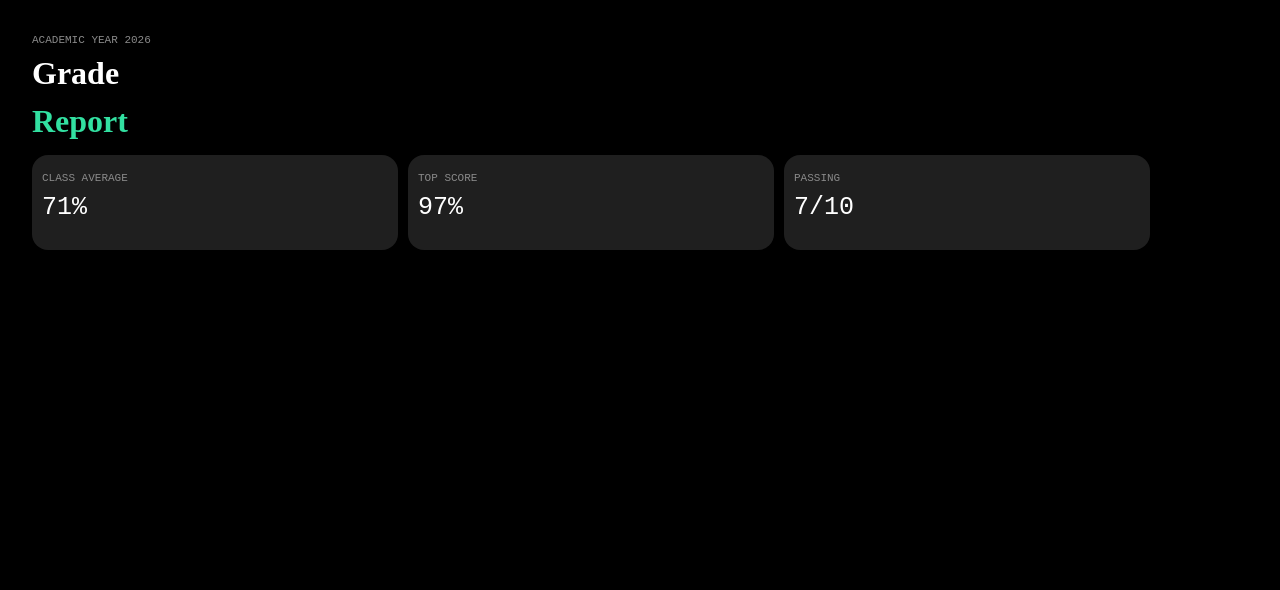
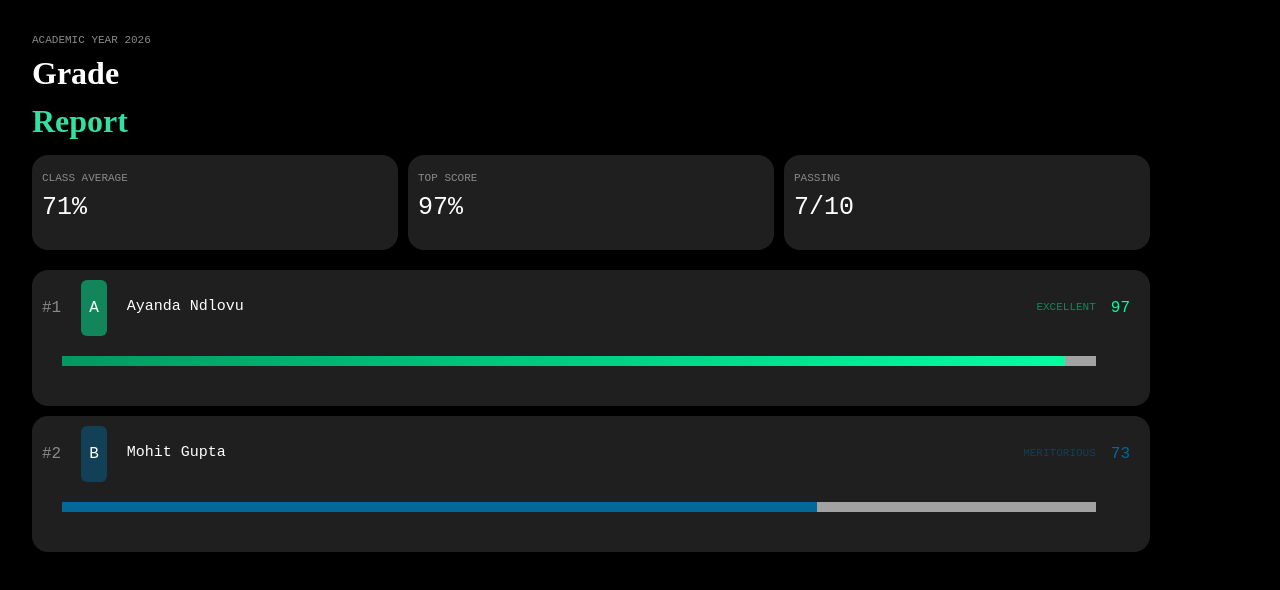
Before and after one commit to blebopo/grade-report, a React (Vite) app: page / in a window 1280 px wide. Shown: the top 590 px of the page. Built offline with nearby package versions, Linux system fonts and the light colour scheme.

Commit message:
Feature: Report card functionality complete.

```diff
--- a/src/components/ReportCard.tsx
+++ b/src/components/ReportCard.tsx
@@ -1,22 +1,39 @@
+import "../styles/ReportCard.css";
+import { reportCardColors } from  "../types/colors"
+import { gradeRanges } from "../types/grades";
+
 interface ReportCardProps {
   id: number;
-  symbol: string;
   studentName: string;
-  symbolDescription: string;
   gradePercentage: number;
 }
 
 export default function ReportCardComponent({
   id,
-  symbol,
   studentName,
-  symbolDescription,
   gradePercentage,
 }: ReportCardProps) {
+
+  const grade = gradeRanges.filter(grade => grade.min <= gradePercentage && grade.max >= gradePercentage)[0];
+  const fillRatio = gradePercentage;
+  const emptyRatio = 100 - gradePercentage;
+
   return (
-    <>
+    <div className="report-card">
       {/* First row of components */}
-      <span>{id}</span>
-    </>
+      <div className="report-card__first-row">
+        <span className="student-rank">#{id}</span>
+        <span className="grade-symbol" style={{ backgroundColor: grade.color }}>{grade.symbol}</span>
+        <span className="student-name">{studentName}</span>
+        <span className="symbol-description" style={{ color: grade.color }}>
+          {grade.description.toUpperCase()}
+        </span>
+        <span className="grade-percentage" style={{ color: grade.percentageColor }}>{gradePercentage}</span>
+      </div>
+      <div className="report-card__second-row">
+        <div className="student-percentage" style={{flexGrow : fillRatio, background: `linear-gradient(to right, ${grade.gradientFrom}, ${grade.percentageColor})`}}></div>
+        <div className="total-percentage-bar" style={{flexGrow: emptyRatio}}></div>
+      </div>
+    </div>
   );
 }
--- a/src/pages/GradeReport.tsx
+++ b/src/pages/GradeReport.tsx
@@ -1,5 +1,6 @@
 import GradeReportHeaderComponent from "../components/GradeReportHeader";
 import GradeSummaryCardComponent from "../components/GradeSummaryCard";
+import ReportCardComponent from "../components/ReportCard";
 import "../styles/GradeReport.css";
 
 export default function GradeReportPage() {
@@ -11,6 +12,19 @@ export default function GradeReportPage() {
         <GradeSummaryCardComponent title="top score" value="97%" />
         <GradeSummaryCardComponent title="passing" value="7/10" />
       </div>
+      <div className="student-reports">
+        <ReportCardComponent
+          id={1}
+          studentName="Ayanda Ndlovu"
+          gradePercentage={97}
+        />
+        <ReportCardComponent
+          id={2}
+          studentName="Mohit Gupta"
+          gradePercentage={73}
+        />
+      </div>
+
     </>
   );
 }
--- a/src/styles/GradeReport.css
+++ b/src/styles/GradeReport.css
@@ -10,3 +10,5 @@ body {
   display: flex;
   flex-wrap: wrap;
 }
+
+/* Report Card */
--- /dev/null
+++ b/src/styles/ReportCard.css
@@ -0,0 +1,67 @@
+.report-card {
+  background-color: #1f1f1f;
+  margin-right: 10px;
+  margin-top: 10px;
+  margin-bottom: 10px;
+  padding: 10px 20px 20px 10px;
+  border-radius: 16px;
+  min-width: 356px;
+  min-height: 65px;
+
+  display: flex;
+  flex-direction: column;
+}
+
+.report-card__first-row {
+  display: flex;
+  align-items: center;
+}
+
+.grade-symbol {
+  margin-left: 20px;
+  margin-right: 20px;
+  color: white;
+  padding: 8px;
+  border-radius: 6px;
+  line-height: 2.5;
+  font-weight: 500;
+}
+
+.student-name {
+  color: white;
+  font-weight: medium;
+  font-size: 15px;
+}
+
+.symbol-description {
+  flex-grow: 3;
+  text-align: right;
+  margin-right: 15px;
+  font-size: 11px;
+}
+
+.grade-percantage{
+  font-size: 20px;
+  font-weight: 500;
+}
+
+.report-card__second-row{
+    display: flex;
+    justify-content: center;
+    width: 95%;
+    height: 10px;
+    margin: 20px
+}
+
+.total-percentage-bar{
+  background-color: #A2A2A2;
+  height: 10px;
+  flex-grow: 91;
+}
+
+.student-percentage{
+    flex-grow: 9;
+    background: linear-gradient(to right, #03ffa3, #1f1f1f);
+    background-color: yellowgreen;
+    transition: flex-grow 0.3s ease;
+}
--- /dev/null
+++ b/src/types/colors.ts
@@ -0,0 +1,9 @@
+export const reportCardColors = [
+  {
+    "A": "#03FFA275",
+    "B": "#02679975",
+    "C": "#FFFF0375",
+    "D": "#FF9E0175",
+    "F": "#FF1C0375"
+  },
+];
--- /dev/null
+++ b/src/types/gradeSymbols.ts
@@ -0,0 +1,3 @@
+export const gradeSymbols = {
+
+}
--- /dev/null
+++ b/src/types/grades.ts
@@ -0,0 +1,17 @@
+export interface GradeRange {
+  min: number;
+  max: number;
+  symbol: string;
+  description: string;
+  color: string;
+  percentageColor: string;
+  gradientFrom: string;
+}
+
+export const gradeRanges: GradeRange[] = [
+  { min: 80, max: 100, symbol: "A", description: "Excellent", color: "#03FFA275" , percentageColor: "#03FFA2", gradientFrom: "#029961"},
+  { min: 70, max: 79,  symbol: "B", description: "Meritorious", color: "#02679975", percentageColor: "#026799", gradientFrom: "#026799"},
+  { min: 60, max: 69,  symbol: "C", description: "Satisfactory", color: "#FFFF0375" , percentageColor: "#FFFF03", gradientFrom: "#997B02"},
+  { min: 50, max: 59,  symbol: "D", description: "Needs Improvement", color: "#FF9E0175" , percentageColor: "FF9E01", gradientFrom: "#8C6600" },
+  { min: 0,  max: 40,  symbol: "F", description: "Fail", color: "#FF1C0375", percentageColor: "#FF1C03" , gradientFrom: "#993902"},
+];
```
